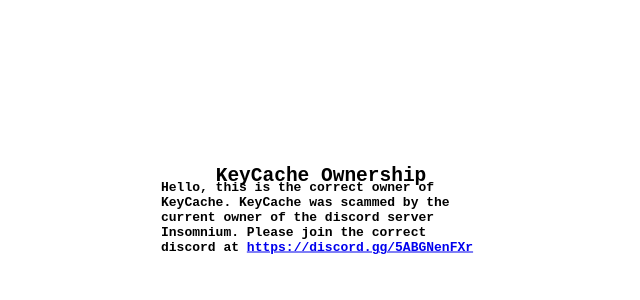
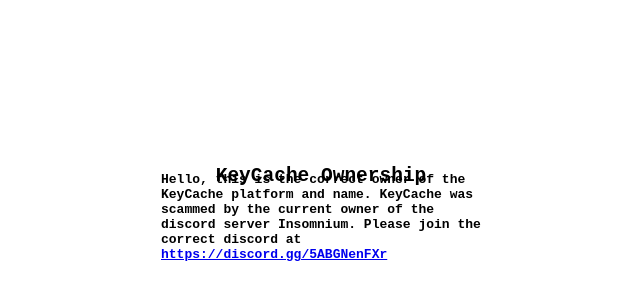
Before and after one commit to KeyCacheLua/Homepage, a plain HTML site: page index.html in a window 1280 px wide. Shown: the part 200-500 px from the top of the page, without its empty margins (319-959 px from the left). Drawn offline with Linux system fonts and the light colour scheme.

Commit message:
Update index.html

```diff
--- a/index.html
+++ b/index.html
@@ -4,5 +4,5 @@
 
 <body>
     <h2 style="position: absolute;top: 45%;left: 50%;transform: translate(-50%, -50%);font-family:monospace;">KeyCache Ownership</h2>
-    <h4 style="position: absolute;top: 50%;left: 50%;transform: translate(-50%, -50%);font-family:monospace;max-width:25%;">Hello, this is the correct owner of KeyCache. KeyCache was scammed by the current owner of the discord server Insomnium. Please join the correct discord at <a href="https://discord.gg/5ABGNenFXr">https://discord.gg/5ABGNenFXr</a></h2>
+    <h4 style="position: absolute;top: 50%;left: 50%;transform: translate(-50%, -50%);font-family:monospace;max-width:25%;">Hello, this is the correct owner of the KeyCache platform and name. KeyCache was scammed by the current owner of the discord server Insomnium. Please join the correct discord at <a href="https://discord.gg/5ABGNenFXr">https://discord.gg/5ABGNenFXr</a></h2>
 </body>
```
